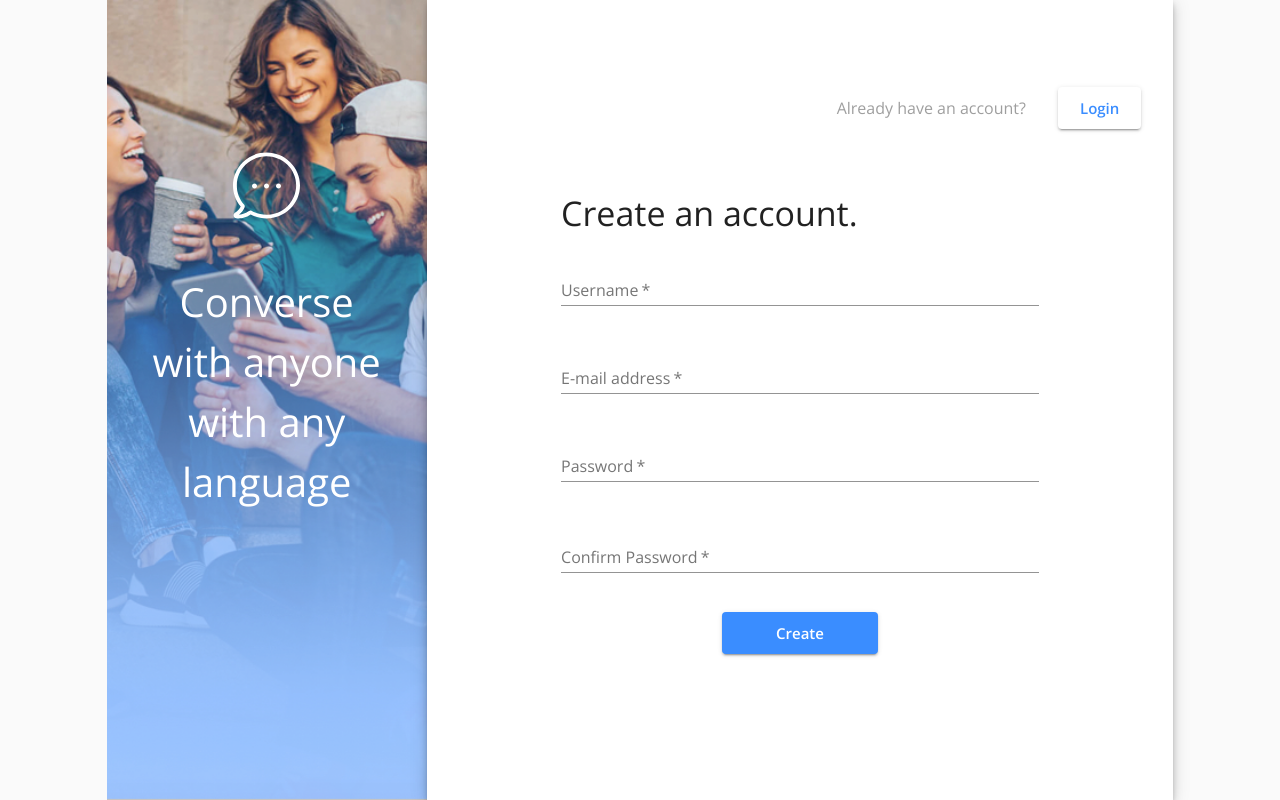
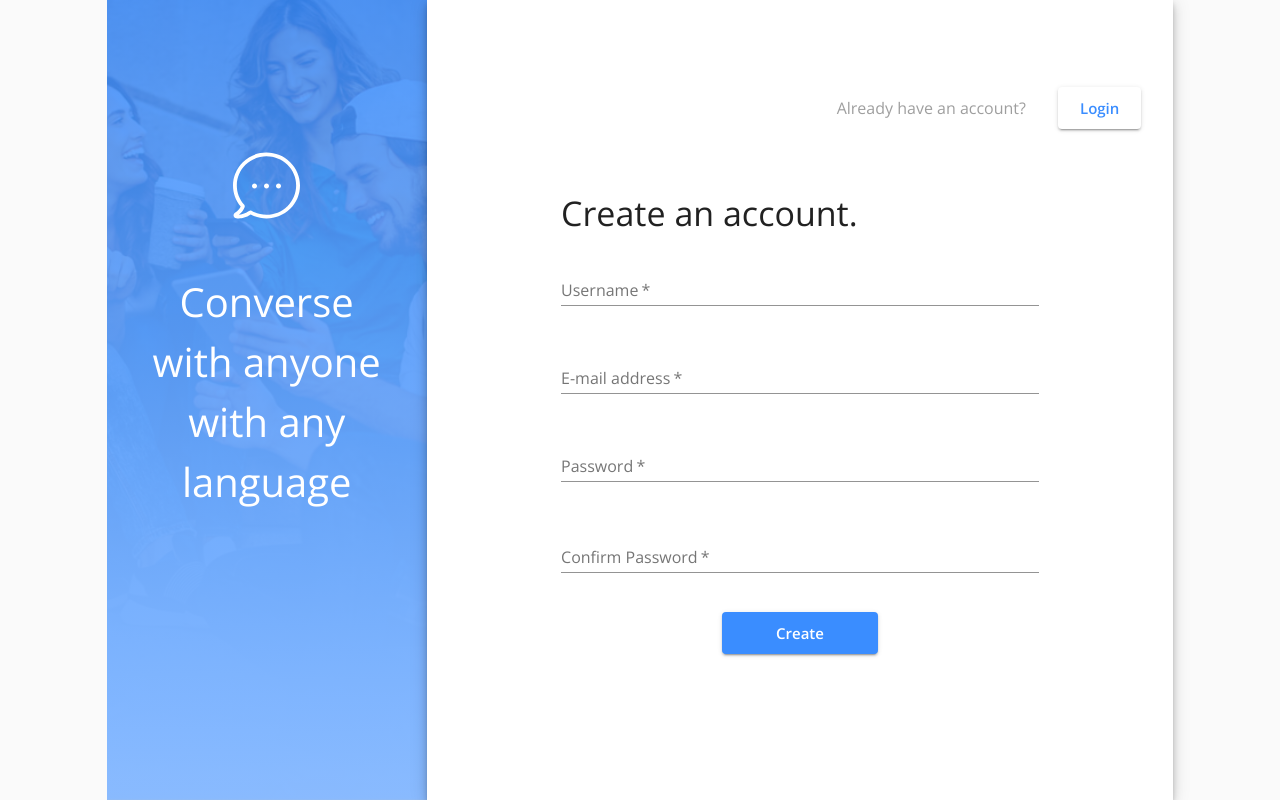
Before and after one commit to ExploreNcrack/messenger, a React (Create React App) app in the folder client/: page / in a window 1280 px wide. Built offline with nearby package versions, Linux system fonts and the light colour scheme; no server answers.

Commit message:
make login sign up page image gradient+85% opacity

```diff
--- a/client/src/components/LoginSignup/LoginSignupTemplate.js
+++ b/client/src/components/LoginSignup/LoginSignupTemplate.js
@@ -33,8 +33,7 @@ const useStyles = makeStyles((theme) => ({
     fontSize: '30pt'
   },
   image: {
-    backgroundImage: 'url(bg-img.png)',
-    backgroundColor: 'linear-gradient(to bottom, #3A8DFF 85%, #86B9FF)',
+    backgroundImage: 'linear-gradient(to bottom, rgb(58, 141, 255, 0.85), rgb(134, 185, 255, 0.85)), url("bg-img.png")',
     backgroundRepeat: 'no-repeat',
     backgroundSize: 'cover',
     backgroundPosition: 'center',
```
